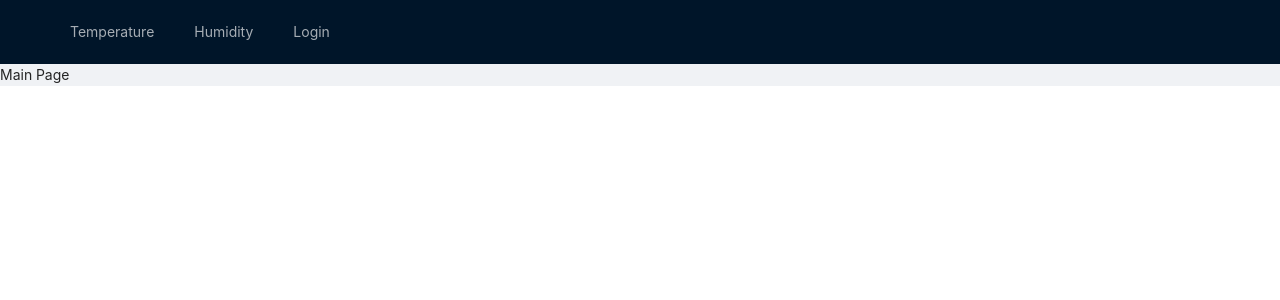
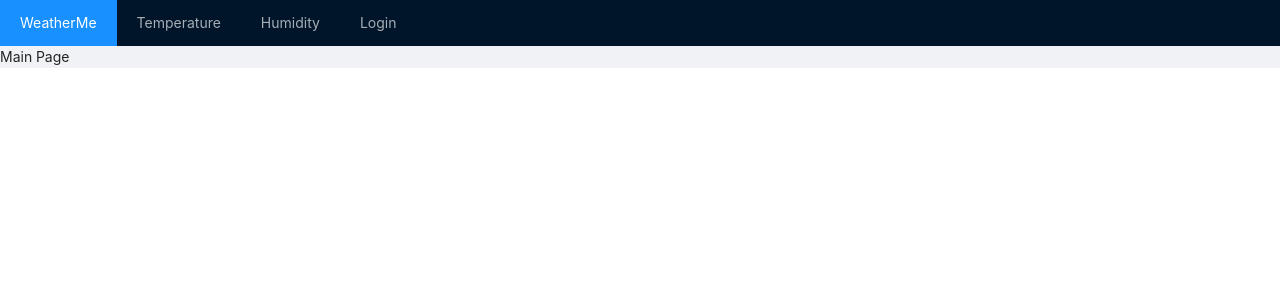
Before and after one commit to p3dr0c0st4/weather_me_frontend, a React (Create React App) app: page / in a window 1280 px wide. Shown: the top 300 px of the page. Built offline with nearby package versions, Linux system fonts and the light colour scheme.

Commit message:
feat:  change header styles Co-authored-by: PɤCo <p3dr0c0st4@users.noreply.github.com>

```diff
--- a/src/Components/common/Header.tsx
+++ b/src/Components/common/Header.tsx
@@ -1,27 +1,30 @@
 import React from 'react';
+import { Link } from 'react-router-dom';
+import { Menu, Col, Row } from 'antd';
 
-import { Layout, Menu } from 'antd';
+const HeaderComponent = () => {
+  return (
 
-const { Header } = Layout;
-
-
-  const HeaderComponent = () => {
-    return(
-
-             <Header id='header-container'>
-
-                 <Menu theme="dark"
-                    mode="horizontal"
-                    id="headers-menu">
-
-                    <Menu.Item id='temperature' key={1}>Temperature</Menu.Item>
-                    <Menu.Item id='humidity' key={2}>Humidity</Menu.Item>
-
-                    <Menu.Item id='login' key={3}>Login</Menu.Item>
-
-                </Menu>
-            </Header>
-    )
-  }
+    <Row>
+    <Col flex="auto">
+      <Menu theme="dark"
+        mode="horizontal">
+           <Menu.Item key={1}>
+          <Link to='/'>WeatherMe</Link>
+        </Menu.Item>
+        <Menu.Item key={2}>
+          <Link to='/temperature'>Temperature</Link>
+        </Menu.Item>
+        <Menu.Item key={3}>
+          <Link to='/humidity'>Humidity</Link>
+        </Menu.Item>
+        <Menu.Item key={4}>
+          <Link to='/login'>Login</Link>
+        </Menu.Item>
+      </Menu>
+      </Col>
+      </Row>
+  )
+}
 
 export default HeaderComponent
```
